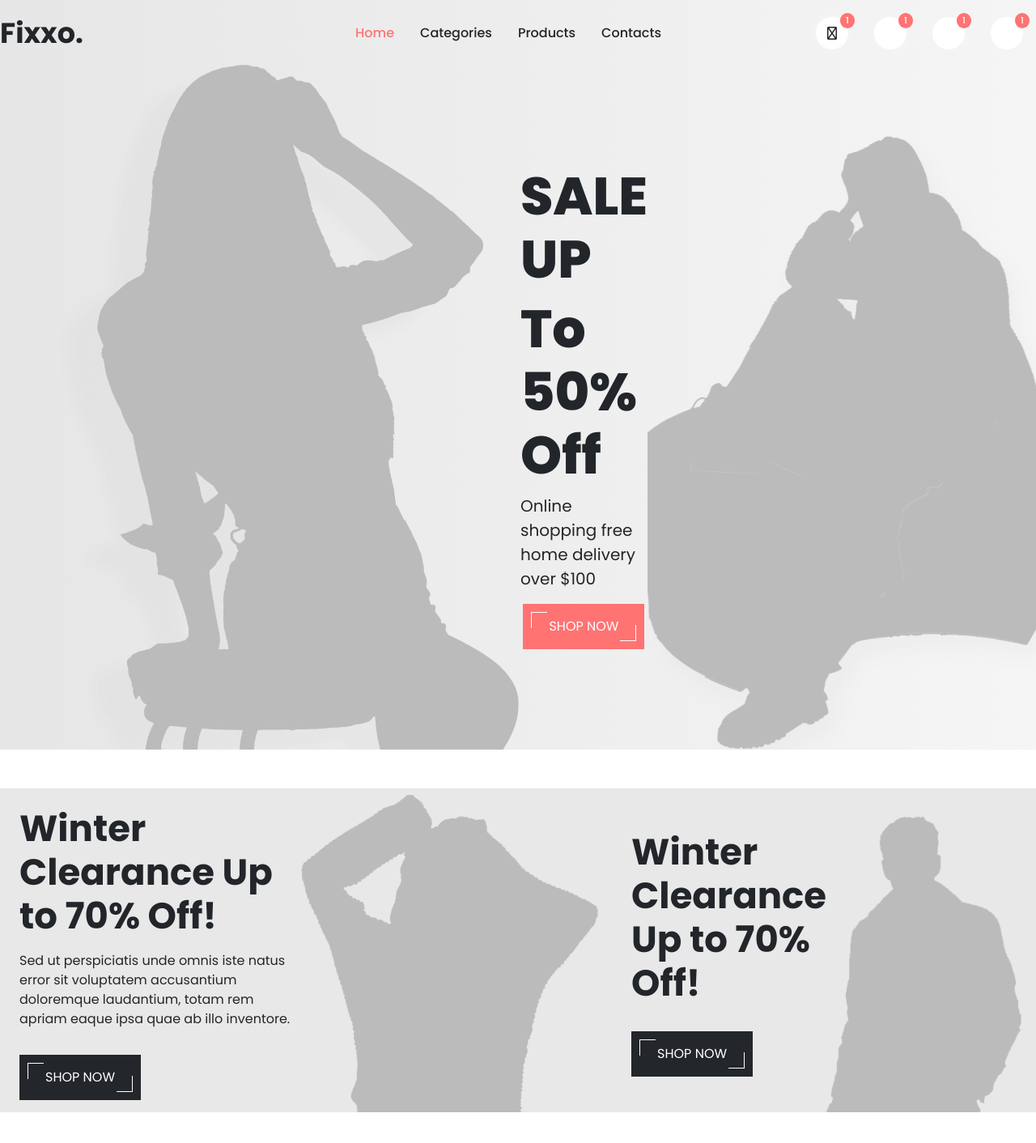
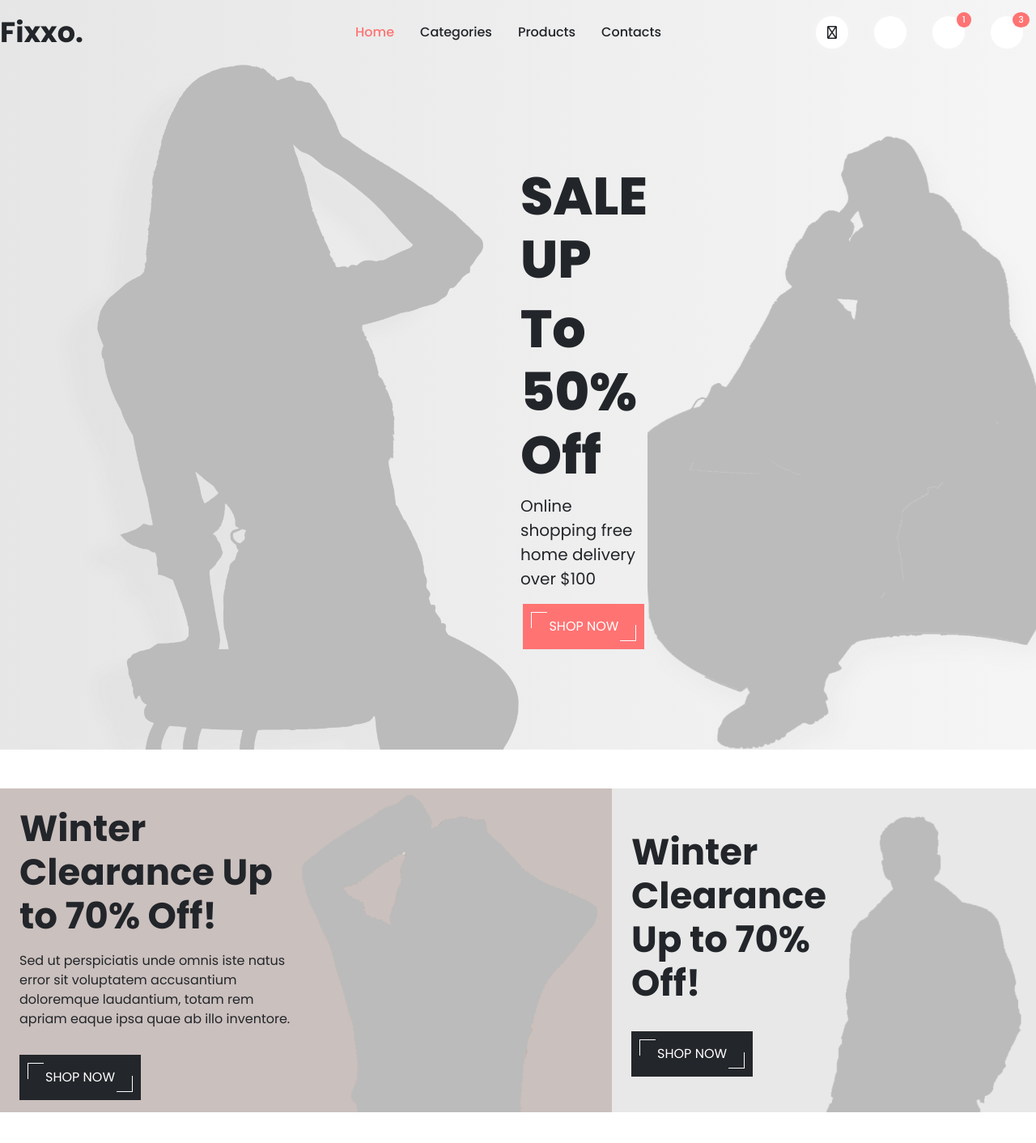
Before and after one commit to Demsity/assignment_react, a React (Create React App) app: page / in a window 1280 px wide. Shown: the top 1412 px of the page at 81% size. Built offline with nearby package versions, Linux system fonts and the light colour scheme; some icons are missing.

Commit message:
fixed background color prop on Promobanner, and fixed scroll BG on header

```diff
--- a/src/Components/Buttons/ButtonRound.jsx
+++ b/src/Components/Buttons/ButtonRound.jsx
@@ -1,11 +1,11 @@
 import React from 'react'
 
-const ButtonRound = ({icon, pill}) => {
+const ButtonRound = ({icon, badge}) => {
   return (
     <a href='#' className='__round-button'>
       <i className={icon}></i>
       {/* Fix badges on only last 2 buttons */}
-      <span className='badge badge-pill badge-danger __badge-pill'>1</span>
+      <span className='badge badge-pill badge-danger __badge-pill'>{badge}</span>
     </a>
   )
 }
--- a/src/Components/Cards/Card.jsx
+++ b/src/Components/Cards/Card.jsx
@@ -1,13 +1,14 @@
 import React from 'react'
 import ButtonSquare from '../Buttons/ButtonSquare'
 
-const Card = ({title, par, btnText, btnColor, img, imgAlt}) => {
+const Card = ({title, par, btnText, btnColor, img, imgAlt, classes}) => {
   return (
-    <div className='__card'>
+    <div className={classes}>
         <div className='__card-text'>
             <h2>{title}</h2>
             <p>{par}</p>
             <ButtonSquare title={btnText} color={btnColor} />
+
         </div>
         <img src={img} alt={imgAlt} />
     </div>
--- a/src/Components/Cards/_card.scss
+++ b/src/Components/Cards/_card.scss
@@ -26,3 +26,7 @@
     }
 
 }
+
+.__brown {
+    background-color: $color-brown-1;
+}
--- a/src/Components/Navbar/Navbar.jsx
+++ b/src/Components/Navbar/Navbar.jsx
@@ -1,9 +1,29 @@
-import React from 'react'
+import React, { useState, useEffect } from 'react'
 import ButtonRound from '../Buttons/ButtonRound'
 
+
+
+
+
 const Navbar = () => {
+
+  const [navbar, setNavbar] = useState(false);
+
+  const changeBackground = () => {
+    if (window.scrollY >= 300) {
+      setNavbar(true);
+    } else {
+      setNavbar(false);
+    }
+  };
+
+  useEffect(() => {
+    window.addEventListener('scroll', changeBackground, true);
+    return () => window.removeEventListener('scroll', changeBackground);
+  }, []);
+
   return (
-    <div className='container'>
+    <div className={navbar ? '__navbar-container-scrolled' : '__navbar-container'} >
       <div className='__navbar-wrapper container'>
       <a href='#' className='__navbar-logo'>Fixxo.</a>
         <nav className='__navbar-links'>
@@ -13,10 +33,10 @@ const Navbar = () => {
             <a href='#' className='__navbar-link'>Contacts</a>
         </nav>
         <nav className='__user-interface ms-4'>
-            <ButtonRound icon='fa-regular fa-magnifying-glass' pill={false} />
-            <ButtonRound icon='fa-light fa-code-compare' />
-            <ButtonRound icon='fa-light fa-heart' />
-            <ButtonRound icon='fa-light fa-bag-shopping' />
+            <ButtonRound icon='fa-regular fa-magnifying-glass'  />
+            <ButtonRound icon='fa-light fa-code-compare'  />
+            <ButtonRound icon='fa-light fa-heart' badge='1' />
+            <ButtonRound icon='fa-light fa-bag-shopping' badge='3' />
         </nav>
       </div>
     </div>
--- a/src/Components/Navbar/_navbar.scss
+++ b/src/Components/Navbar/_navbar.scss
@@ -1,14 +1,23 @@
-.container {
+.__navbar-container {
     justify-content: space-around;
+    display: flex;
+    justify-content: center;
+    align-items: center;
+    width: 100%;
+    background-color: none;
+    position: fixed;
+    height: 80px;
+    top: 0;
+    z-index: 100;
 
     // Fix background transition to white when off showcase
     .__navbar-wrapper {
         display: flex;
         justify-content: space-between;
         align-items: center;
-        position: fixed;
-        background: none;
-        top: 15px;
+
+
+
     }
 
     .__navbar-logo {
@@ -53,3 +62,68 @@
     }
 
 }
+
+.__navbar-container-scrolled {
+    justify-content: space-around;
+    display: flex;
+    justify-content: center;
+    align-items: center;
+    width: 100%;
+    background-color: $color-white-1;
+    position: fixed;
+    height: 80px;
+    top: 0;
+    z-index: 100;
+
+    // Fix background transition to white when off showcase
+    .__navbar-wrapper {
+        display: flex;
+        justify-content: space-between;
+        align-items: center;
+
+
+
+    }
+
+    .__navbar-logo {
+        // border: 1px solid red;
+        flex: 1;
+        font-size: $font-size-35;
+        font-weight: $font-weight-bold;
+    }
+
+    .__navbar-links {
+        // border: 1px solid red;
+        flex: 2;
+        display: flex;
+        justify-content: center;
+        align-items: center;
+
+        .__navbar-link {
+            font-size: $font-size-16;
+            font-weight: $font-weight-meduim;
+            margin: 0 1rem;
+
+            &:hover {
+                color: $color-red-1;
+            }
+        }
+
+        .__link-active {
+            color: $color-red-1;
+            &:hover {
+                color: $theme-color-dark;
+            }
+        }
+    }
+
+    .__user-interface {
+        // border: 1px solid red;
+        flex: 1;
+        display: flex;
+        justify-content: end;
+        align-items: center;
+
+    }
+
+}
--- a/src/Components/PromoBanner/PromoBanner.jsx
+++ b/src/Components/PromoBanner/PromoBanner.jsx
@@ -16,6 +16,7 @@ const PromoBanner = () => {
             btnColor='__btn-black'
             img={promoImg1}
             imgAlt='Gray Woman standing'
+            classes={'__card __brown'}
         />
         <Card
             title='Winter Clearance Up to 70% Off!'
@@ -23,6 +24,7 @@ const PromoBanner = () => {
             btnColor='__btn-black'
             img={promoImg2}
             imgAlt='Gray man standning'
+            classes={'__card'}
         />
     </div>
   )
```
Also changed, not shown: src/CSS/styles.min.css, 1 other file (tests, documents, lock files or other folders).
